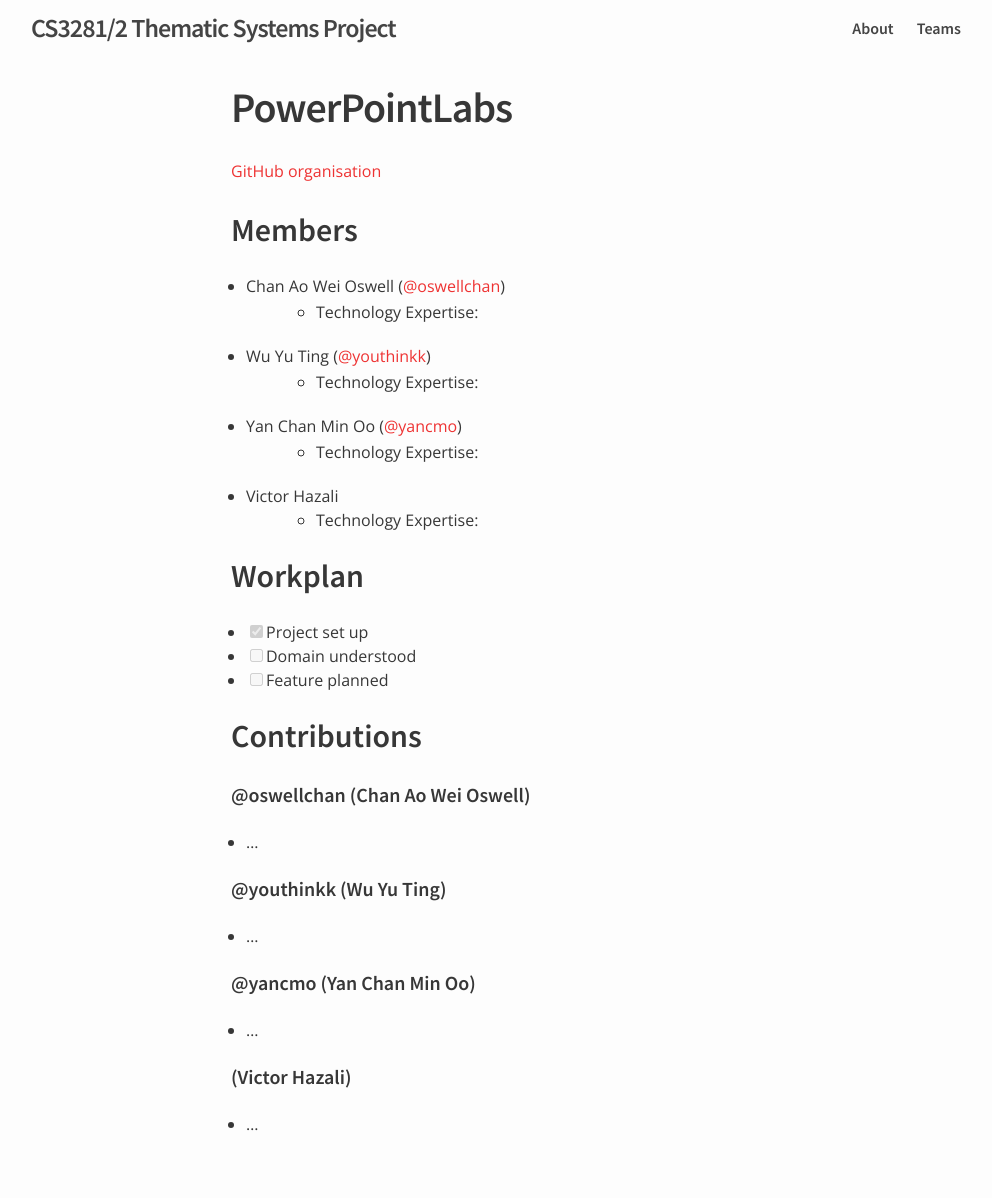
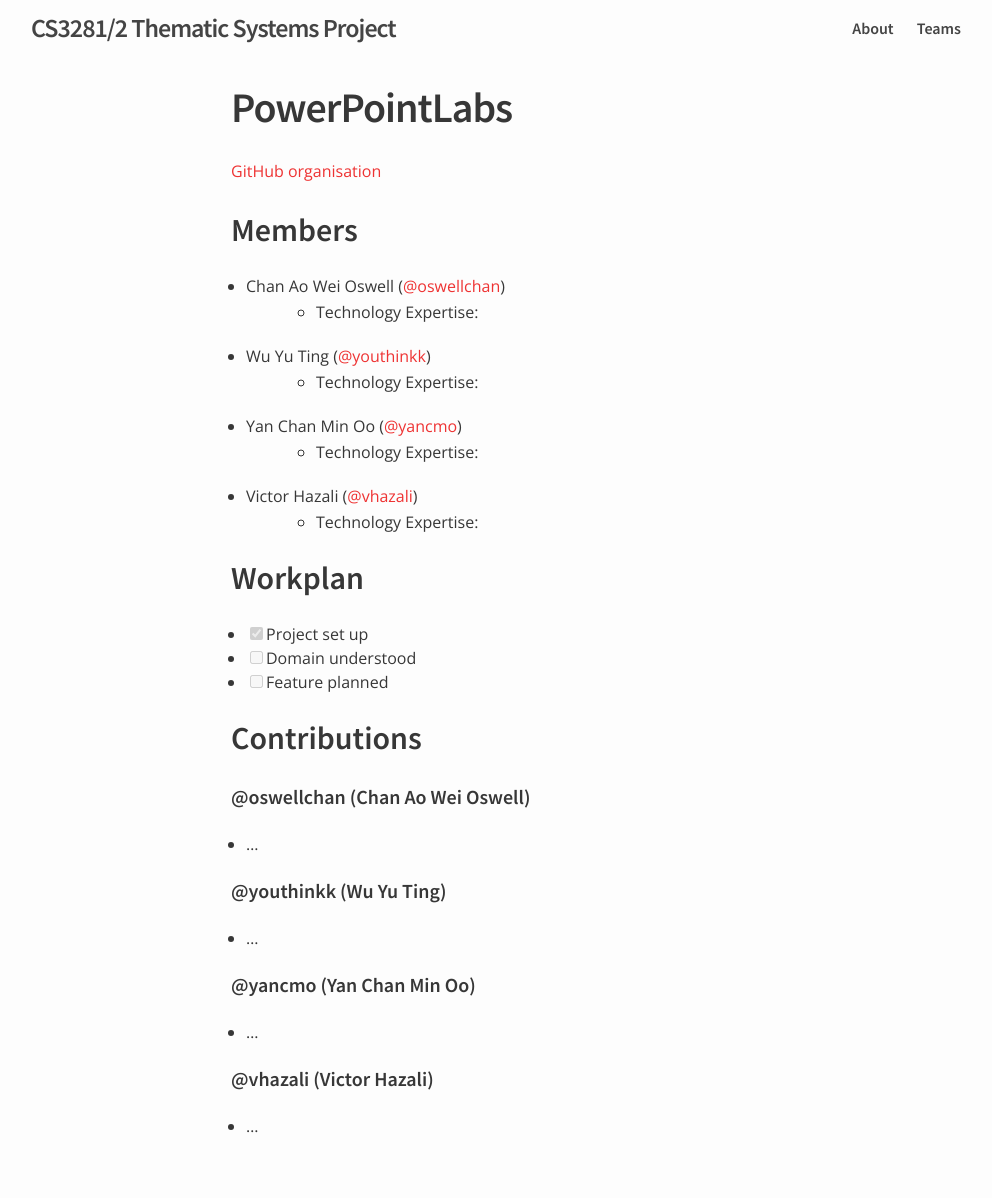
Before and after one commit to nus-oss/cs3281-AY1516S2-website, a Jekyll site: the page built from teams/powerpointlabs.md, in a window 1280 px wide. Shown: the whole page, without its empty margins (139-1131 px from the left). Built offline with Jekyll 4.4.1, drawn with Linux system fonts in a browser that asks for light colours.

Commit message:
Update Victor's github account

```diff
--- a/teams/powerpointlabs.md
+++ b/teams/powerpointlabs.md
@@ -12,7 +12,7 @@ permalink: /teams/powerpointlabs/
    - Technology Expertise:
  - Yan Chan Min Oo ([@yancmo](https://yancmo.wordpress.com/))
    - Technology Expertise:
- - Victor Hazali
+ - Victor Hazali ([@vhazali]())
    - Technology Expertise:
 
 ## Workplan
@@ -32,5 +32,5 @@ permalink: /teams/powerpointlabs/
 #### @yancmo (Yan Chan Min Oo)
 * ...
 
-#### (Victor Hazali)
+#### @vhazali (Victor Hazali)
 * ...
```
